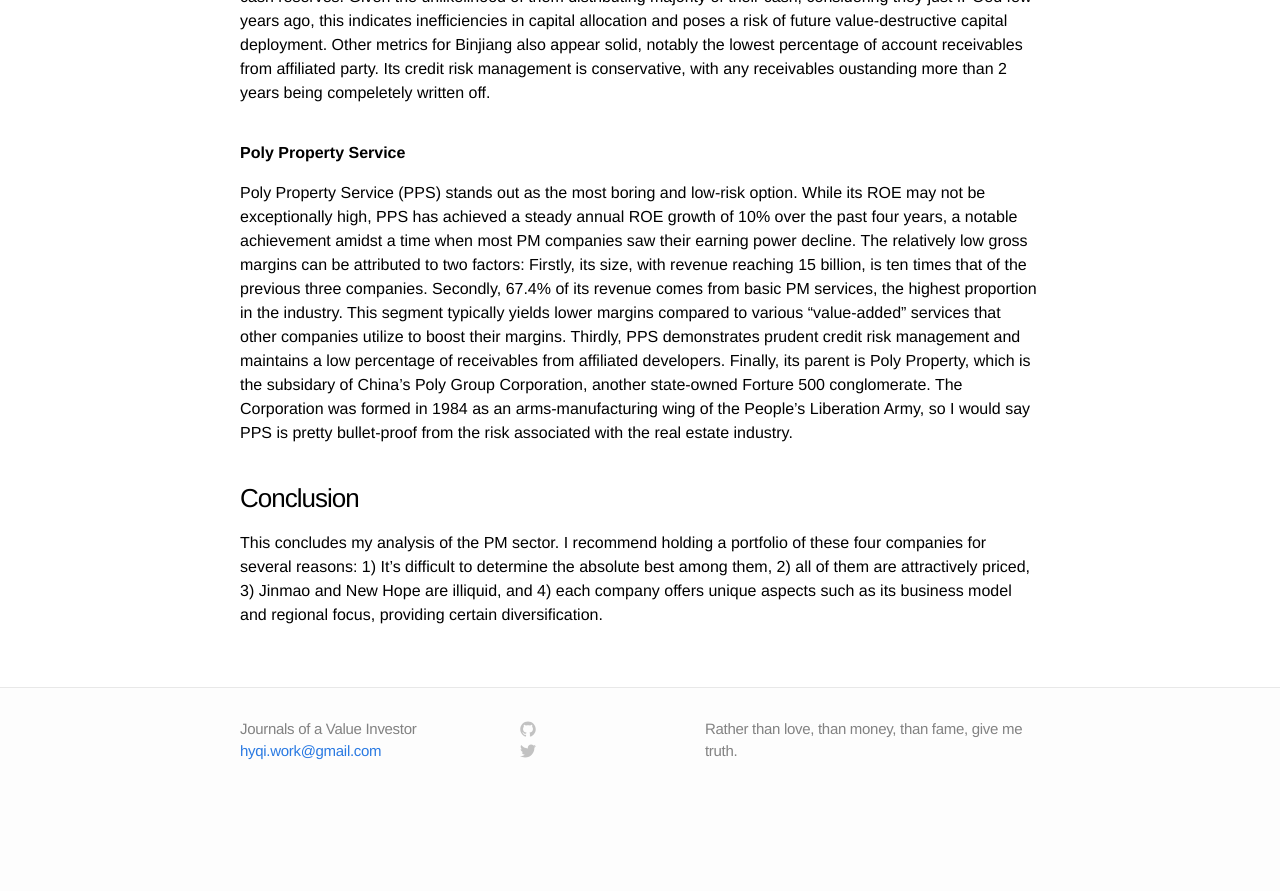
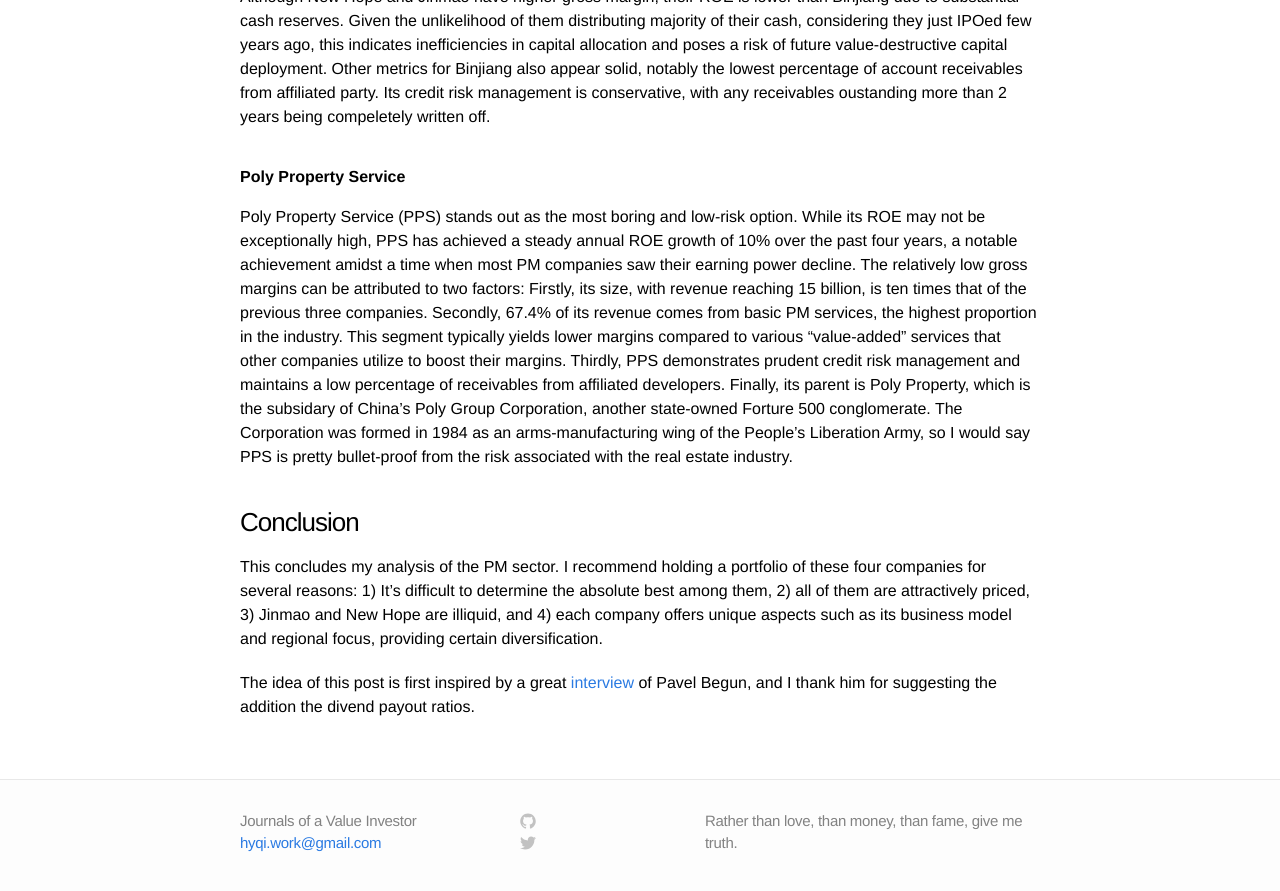
Before and after one commit to theoria137/theoria137.github.io, a Jekyll site: the page built from _posts/2024-05-30-HKPM.md, in a window 1280 px wide and 900 px high, scrolled down 2759 px. Shown: the top 891 px of the window. Built offline with Jekyll 4.4.1, drawn with Linux system fonts in a browser that asks for light colours; before the commit the page ends 3567 px from its top, so only the background shows below that; part of the change alters nothing that is shown; some of the changed text lies outside the part shown.

Commit message:
add payout ratio and acknowledgement

```diff
--- a/_posts/2024-05-30-HKPM.md
+++ b/_posts/2024-05-30-HKPM.md
@@ -37,12 +37,12 @@ Jinmao (816)| 2.8 | 23% | 27.6% | 15.8%
 Binjiang (3316)| 7.6 | 35% | 24.8%| 18.3%
 Poly (6049) |4.8 |16.7% | 19.6% | 14.6%
 
-| % revenue from thrid parties | % of AR from affilated developers | % gross profit of NPO|
-|:---:|:----:|:----:|
-| 39.6% | 35.2% | 13.6%|
-| 48.6% | 53% | 30% |
-| 43.9%| 15.8%| 25.6%|
-| 41% | 21.29% | 13.2% |
+| % revenue from thrid parties | % of AR from affilated developers | % gross profit of NPO| Payout ratio|
+|:---:|:----:|:----:|:----:|
+| 39.6% | 35.2% | 13.6%|59.4%|
+| 48.6% | 53% | 30% |41.3$|
+| 43.9%| 15.8%| 25.6%|50.9%|
+| 41% | 21.29% | 13.2% |39.8%|
 
 ##### **New Hope Service**
 The business of New Hope (NH) Service is quite unique. Firstly, both NH Service and NH Property are part of the NH Group, a Fortune 500 company primarily focused on agriculture, livestock, and food, particularly dairy. NH Property, although not publicly traded, maintains a strong balance sheet, evident from the prospectus of its recent AAA bond issuance. Furthermore, NH Property is a relatively minor player in the Chinese market (ranked No. 50), and the non-developer background of the NH Group makes NH Service appear less risky.
@@ -64,3 +64,5 @@ Poly Property Service (PPS) stands out as the most boring and low-risk option. W
 
 ### Conclusion
 This concludes my analysis of the PM sector. I recommend holding a portfolio of these four companies for several reasons: 1) It's difficult to determine the absolute best among them, 2) all of them are attractively priced, 3) Jinmao and New Hope are  illiquid, and 4) each company offers unique aspects such as its business model and regional focus, providing certain diversification.
+
+The idea of this post is first inspired by a great [interview](https://3gcapital.com/files/Value%20Investor_Oct31_2022_3G%20Capital.pdf) of Pavel Begun, and I thank him for suggesting the addition the divend payout ratios.
```
